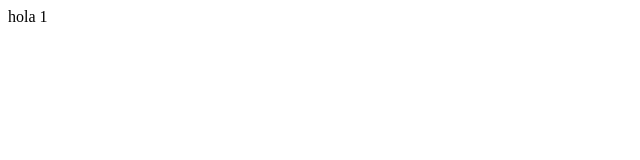
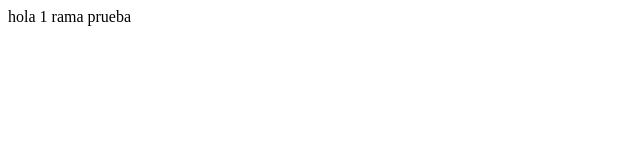
Before and after one commit to Sergiorm82/invie-github1, a plain HTML site: page index.html in a window 1280 px wide. Shown: the full height of the page, 0-640 px from the left. Drawn offline with Linux system fonts and the light colour scheme.

Commit message:
modificacion index prueba1

```diff
--- a/index.html
+++ b/index.html
@@ -5,6 +5,6 @@
         </title>
     </head>
     <body>
-        hola 1
+        hola 1 rama prueba
     </body>
 </html>
```
